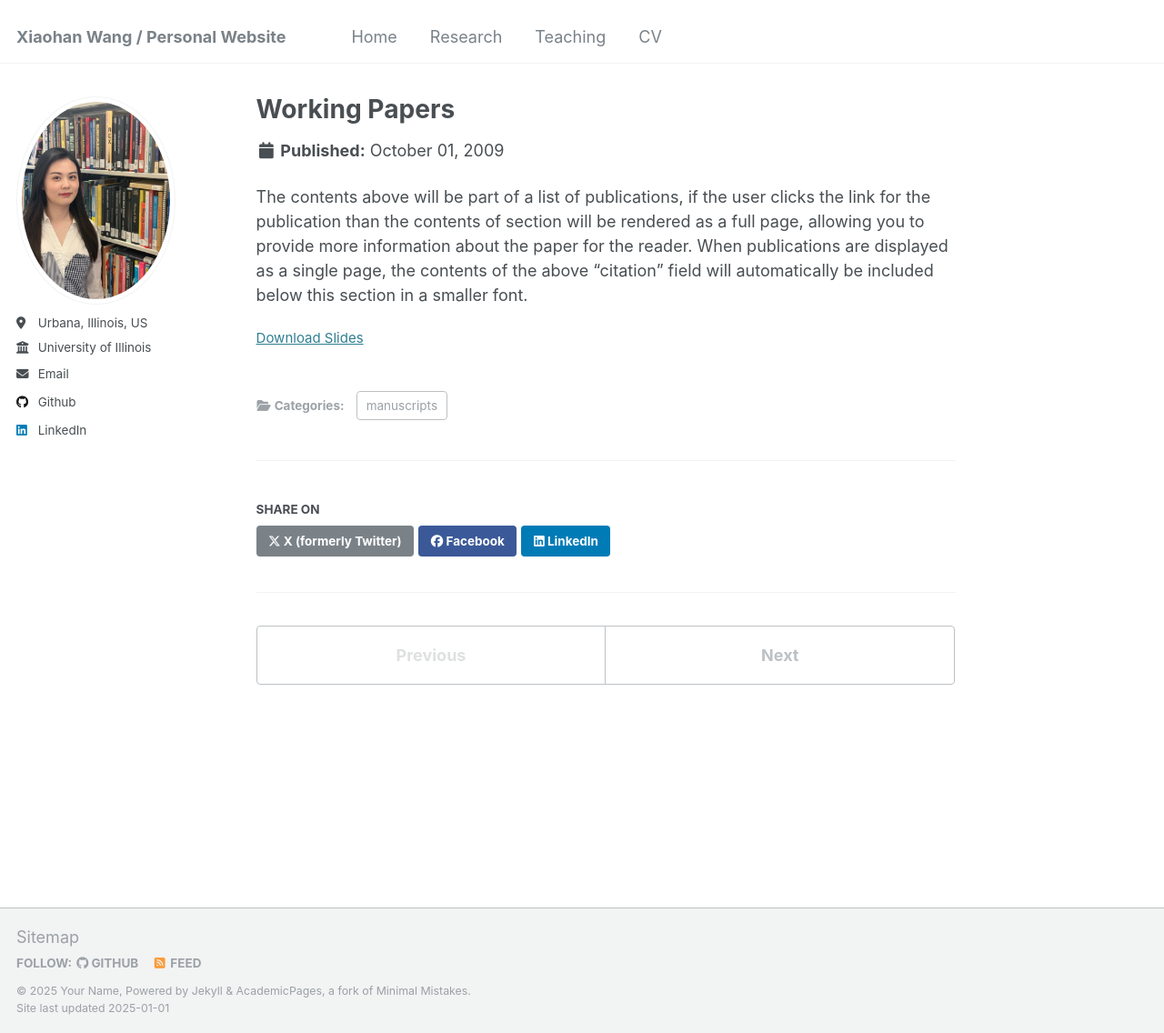
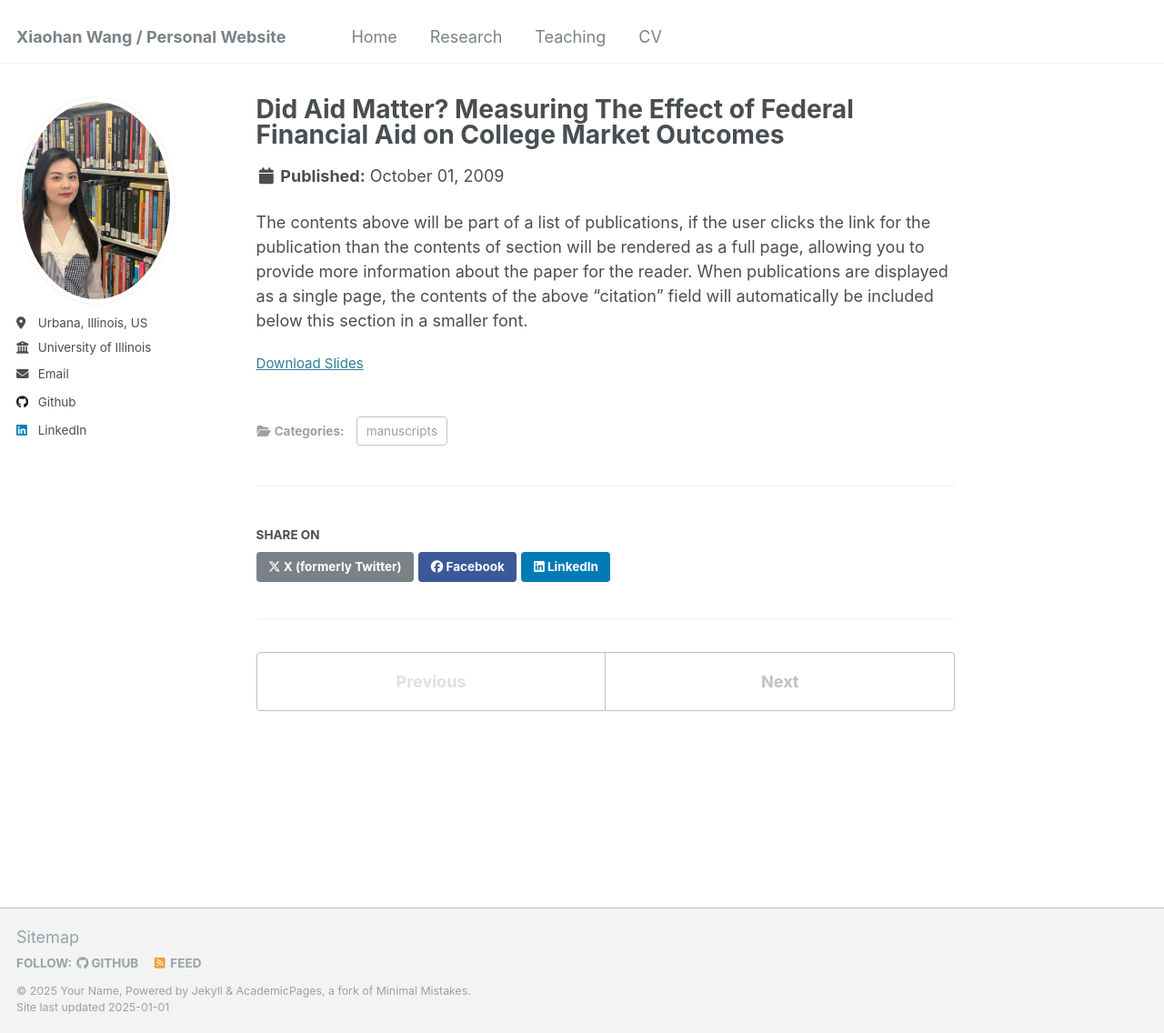
Before and after one commit to xiaohanwang1997/xiaohanwang1997.github.io, a Jekyll site: the page built from _publications/2009-10-01-paper-title-number-1.md, in a window 1280 px wide and 1136 px high. Shown: the whole window at 91% size. Built offline with Jekyll 4.4.1, drawn with Linux system fonts in a browser that asks for light colours.

Commit message:
Update 2009-10-01-paper-title-number-1.md

```diff
--- a/_publications/2009-10-01-paper-title-number-1.md
+++ b/_publications/2009-10-01-paper-title-number-1.md
@@ -1,9 +1,9 @@
 ---
-title: "Working Papers"
+title: "Did Aid Matter? Measuring The Effect of Federal Financial Aid on College Market Outcomes"
 collection: publications
 category: manuscripts
 permalink: /publication/2009-10-01-paper-title-number-1
-excerpt: 'This paper is about the number 1. The number 2 is left for future work.'
+excerpt: ''
 slidesurl: 'http://academicpages.github.io/files/slides1.pdf'
 paperurl: 'http://academicpages.github.io/files/paper1.pdf'
 ---
```
